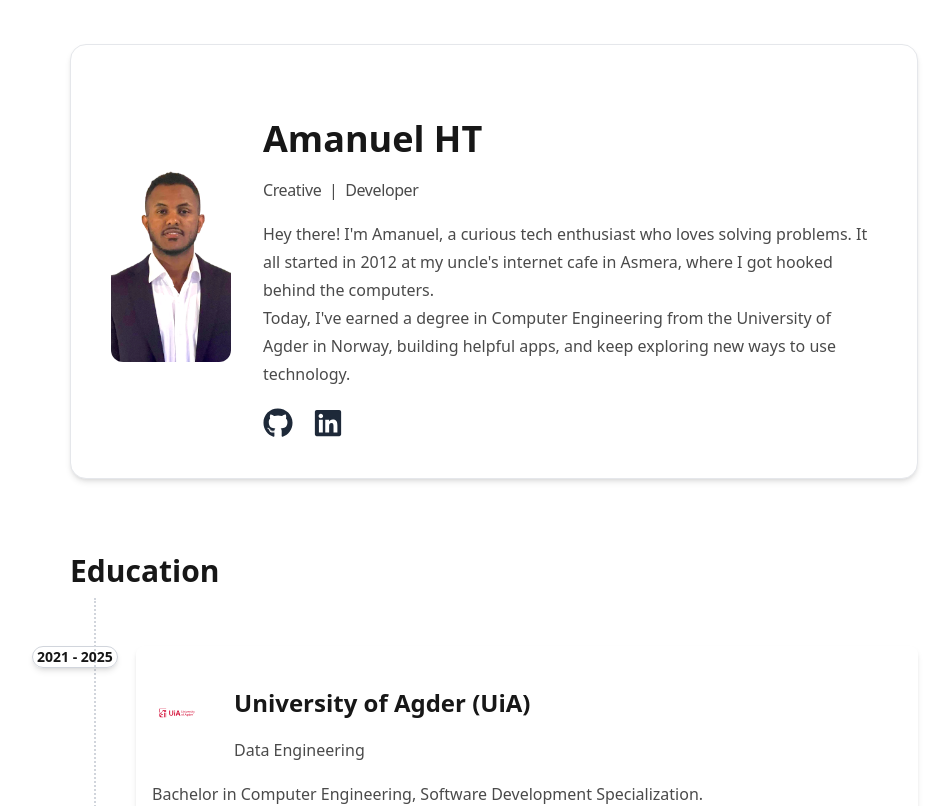
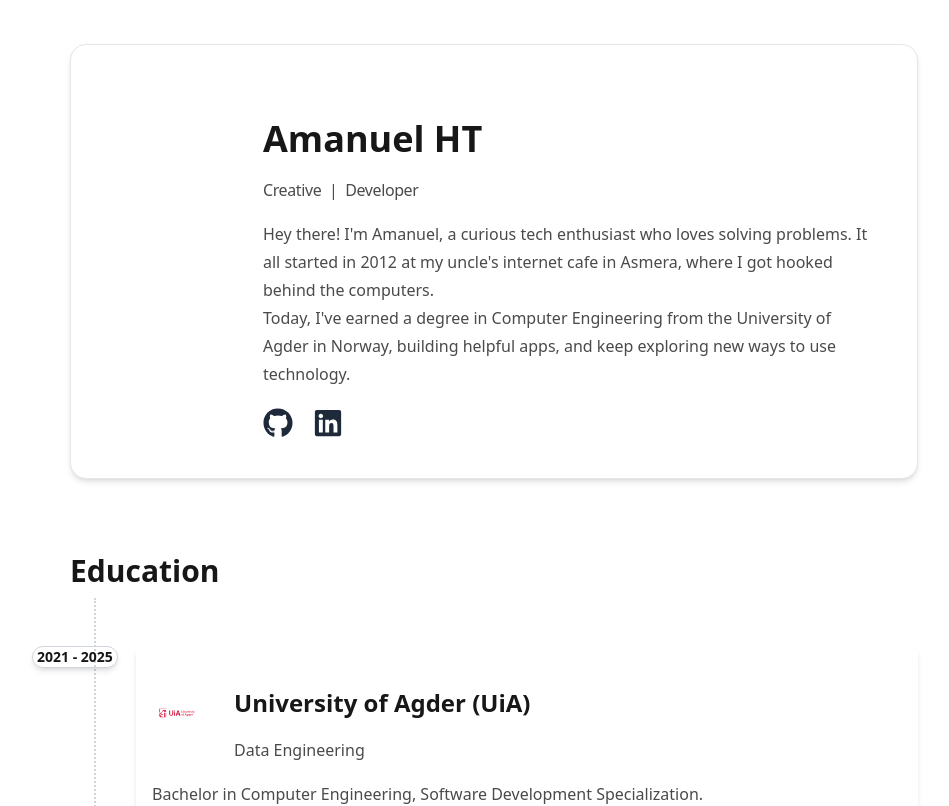
Before and after one commit to amanuelHT/portfolioHT, a Next.js app: page / in a window 1280 px wide. Shown: the top 806 px of the page, without its empty margins (146-1095 px from the left). Built offline with nearby package versions, Linux system fonts and the light colour scheme.

Commit message:
Update About.tsx

```diff
--- a/src/components/sections/About.tsx
+++ b/src/components/sections/About.tsx
@@ -17,13 +17,13 @@ export default function About() {
       >
         {/* Profile Image */}
         <div className="w-30 h-50 relative rounded-xl overflow-hidden  ">
-          <Image
+          {/* <Image
             src="/assets/am1.png"
             alt="Amanuel HT"
             fill
             className="object-cover"
             priority
-          />
+          />  */}
         </div>
 
         {/* Text Content */}
```
